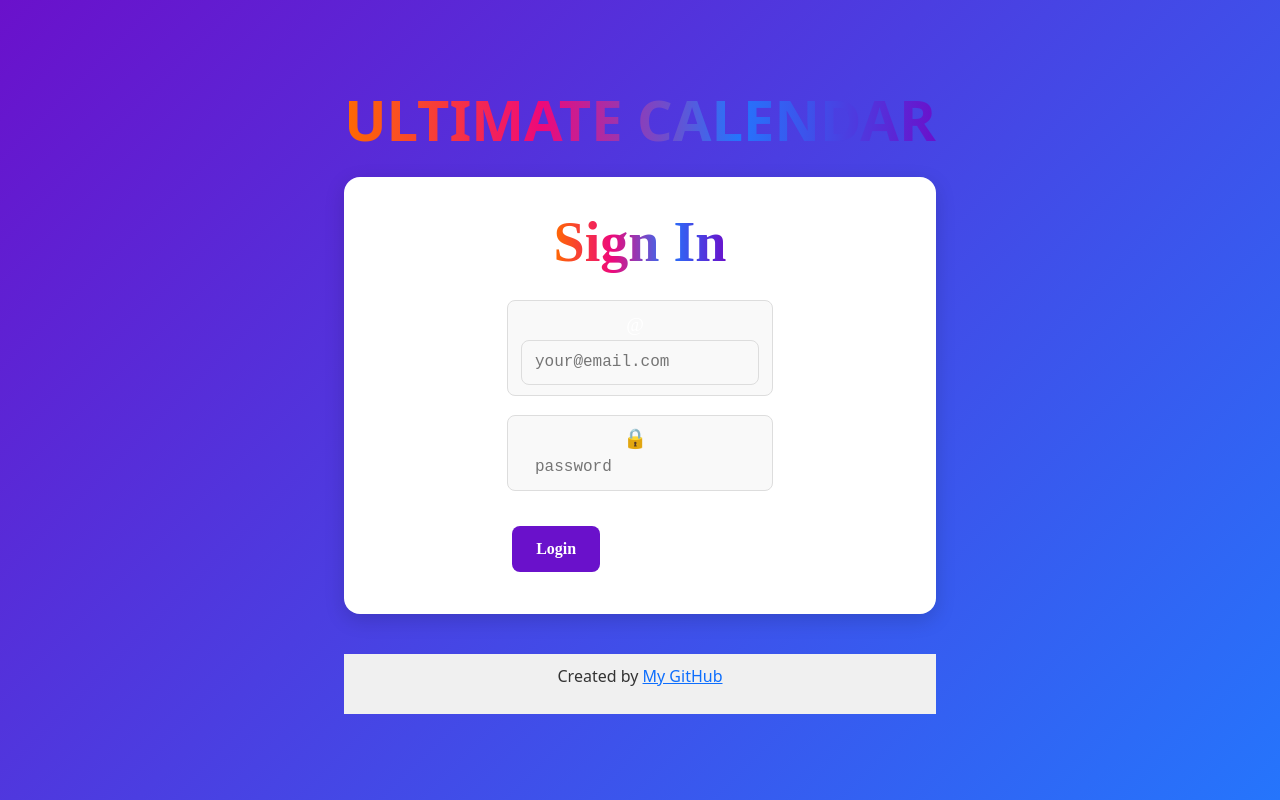
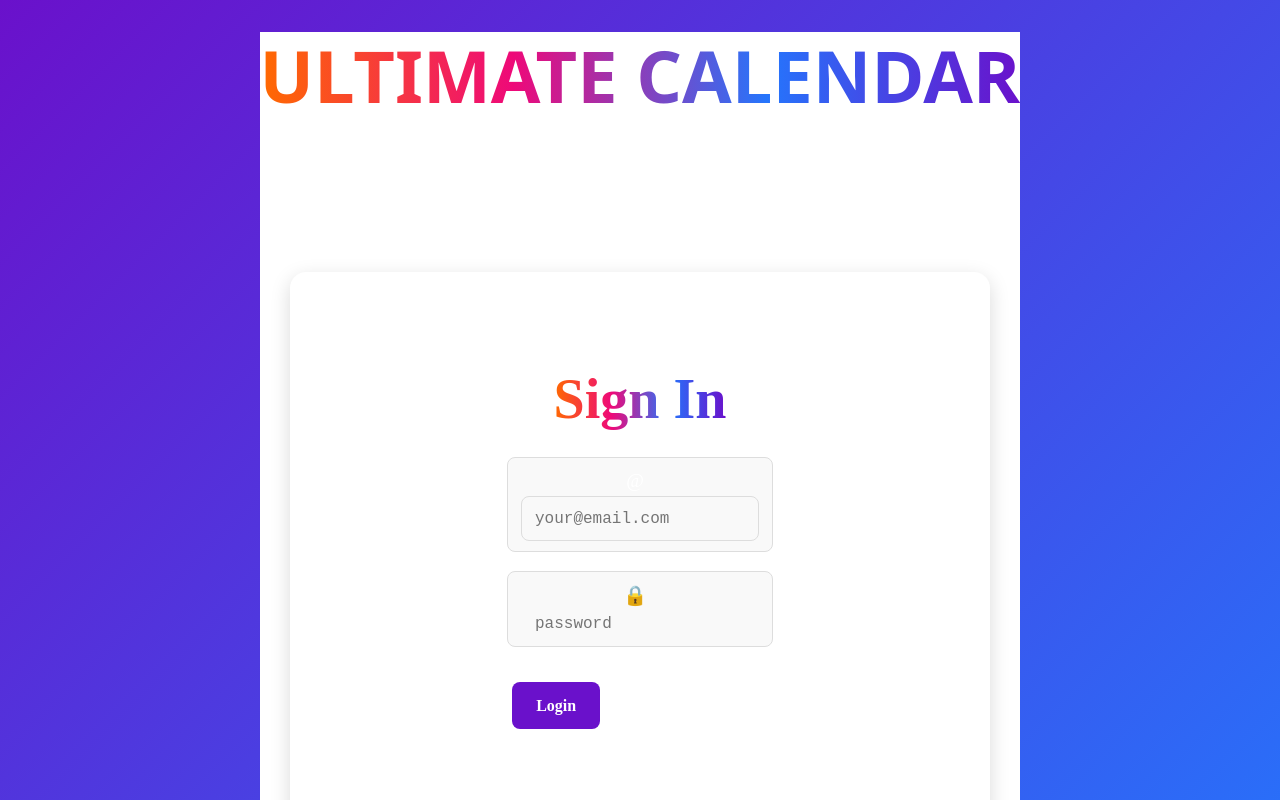
Before and after one commit to atkfuller/startup, a React (Vite) app: page / in a window 1280 px wide. Shown: the top 800 px of the page. Built offline with nearby package versions, Linux system fonts and the light colour scheme.

Commit message:
fixed jsx and css to display like how my css is meant to look

```diff
--- a/src/login/login.css
+++ b/src/login/login.css
@@ -1,4 +1,4 @@
-body {
+.login-page {
   color: #333;
   display: flex;
   justify-content: center;
@@ -7,7 +7,8 @@ body {
   min-height: 100vh;
   flex-direction: column;
 }
-body > h1 {
+
+.login-page > h1 {
     font-size: 4.5rem;
     font-weight: 900;
     text-align: center;
--- a/src/login/login.jsx
+++ b/src/login/login.jsx
@@ -13,7 +13,7 @@ export default function Login() {
   };
 
   return (
-    <div>
+    <div className="login-page">
       <h1>ULTIMATE CALENDAR</h1>
 
       <main>
```
Lines whose indentation alone changed are shown as unchanged.
